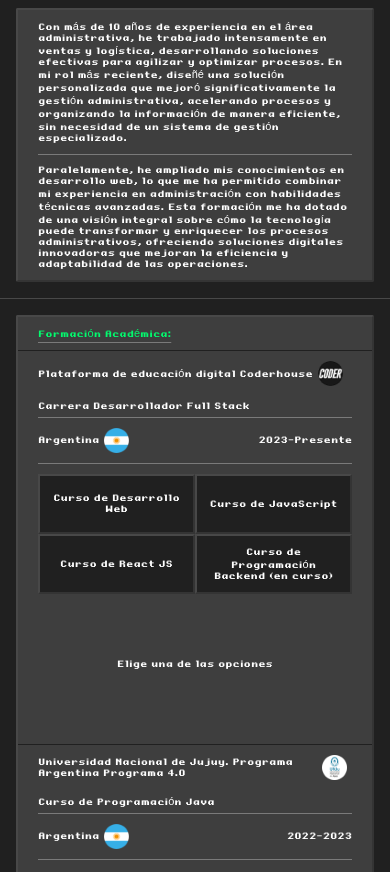
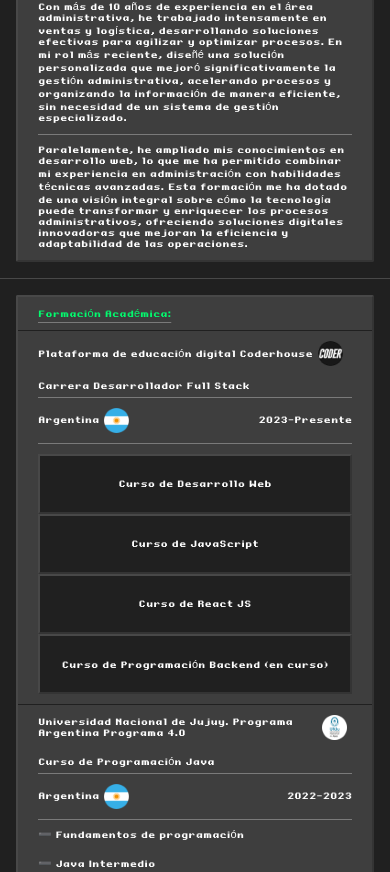
Before and after one commit to GonzaloAlvarezPorto/gonzaloAlvarezPorto, a React (Vite) app: page /#perfil in a window 390 px wide. Shown: the part 1125-1997 px from the top of the page. Built offline with nearby package versions, Linux system fonts and the light colour scheme.

Commit message:
Corrección de márgenes y cosas que se salían del eje

```diff
--- a/src/styles/main/_principalEducacion.scss
+++ b/src/styles/main/_principalEducacion.scss
@@ -79,7 +79,6 @@
                             align-items: center;
                             justify-content: space-between;
                             width: 100%;
-                            padding: 10px 0;
 
                             .temas__titulos {
                                 display: flex;
@@ -98,10 +97,9 @@
                                 display: flex;
                                 flex-direction: row;
                                 flex-wrap: wrap;
-                                width: 50%;
                                 justify-content: center;
                                 align-items: center;
-                                min-height: 100px;
+                                width: 100%;
 
                                 .curso__nombre {
                                     color: $blanco;
@@ -109,8 +107,8 @@
                                     align-items: center;
                                     justify-content: center;
                                     padding: 8px;
-                                    width: 50%;
                                     height: 80px;
+                                    width: 25%;
                                     text-align: center;
                                     border-left: 2px solid $bordeIzquierdoOSuperior;
                                     border-right: 2px solid $bordeDerechoOInferior;
@@ -125,11 +123,10 @@
                             }
 
                             .cursos__grupo {
-                                display: flex;
+                                display: none;
                                 flex-direction: row;
                                 flex-wrap: wrap;
-                                width: 50%;
-                                min-height: 140px;
+                                width: 100%;
                                 justify-content: center;
                                 align-items: center;
 
@@ -172,6 +169,10 @@
                                     }
                                 }
                             }
+
+                            .cursos__grupo.visible {
+                                display: flex;
+                            }
                         }
                     }
                 }
@@ -197,7 +198,7 @@
                     align-items: center;
                     padding: 10px 0;
 
-                    .item__titulo{
+                    .item__titulo {
                         margin-right: 1rem;
                     }
 
@@ -230,7 +231,7 @@
                             }
                         }
                     }
-               }
+                }
             }
         }
     }
--- a/src/styles/main/_principalEducacionQuery.scss
+++ b/src/styles/main/_principalEducacionQuery.scss
@@ -8,16 +8,24 @@
                     .formacionProfesional__educacion {
                         .educacion__temas {
                             .temas__contenedor {
+                                .temas__titulos {
+                                    flex-direction: column;
+                                }
+
                                 .cursos__nombres {
                                     flex-direction: column;
+                                    width: 100%;
+                                    flex-wrap: wrap;
 
                                     .curso__nombre {
                                         font-size: 11px;
                                         width: 100%;
+                                        height: 60px;
                                     }
                                 }
 
                                 .cursos__grupo {
+                                    width: 100%;
 
                                     .temas__grupo {
                                         .temas__herramientas {
@@ -38,69 +46,43 @@
                     }
                 }
             }
-        }
-    }
-}
 
-@media (max-width:600px) {
-    .cuerpo__formacionProfesional {
-        .formacionProfesional__contenedor {
-            .formacionProfesional__cursos {
-                .formacionProfesional__item {
-                    .formacionProfesional__educacion {
-                        .educacion__temas {
-                            .temas__contenedor {
-                                flex-direction: column;
-
-                                .cursos__nombres {
-                                    flex-direction: row;
-                                    width: 100%;
-                                    flex-wrap: wrap;
-
-                                    .curso__nombre {
-                                        font-size: 11px;
-                                        width: 50%;
-                                        height: 60px;
-                                    }
-                                }
-
-                                .cursos__grupo {
-                                    width: 100%;
-
-                                    .temas__grupo {
-                                        .temas__herramientas {
-                                            .herramientas__nombre {
-                                                .herramientas__imagen {
-                                                    height: 25px;
-                                                }
-                                            }
-                                        }
-                                    }
-                                }
-                            }
-                        }
-                    }
-                }
-            }
 
             .formacionProfesional__habilidades {
                 .habilidades__item {
                     .item__contenedor {
                         flex-direction: column;
 
-                        .contenedor__nivel{
-                            margin: 0 0 10px 0;
-                        }
-                        .item__titulo{
-                            margin: 0 0 1rem 0;
+                        .contenedor__nivel {
+                            padding: 10px 0;
+                            flex-direction: column;
+                            border-bottom: 1px solid $sombrasLetrasOSubrayado;
+                            width: 100%;
+
+                            .item__nivel {
+                                margin: 3px;
+                            }
+
+                            p {
+                                margin: 3px;
+                            }
                         }
 
-                        .item__logo{
-                            margin: 0 0 1rem 0;
+                        .item__titulo {
+                            margin: 0;
+                            padding: 0 0 0.5rem 0;
+                            width: 100%;
+                            text-align: center;
+                            border-bottom: 1px solid $sombrasLetrasOSubrayado;
                         }
 
-                        .item__descripcion{
+                        .item__logo {
+                            margin: 1rem 0;
+                        }
+
+                        .item__descripcion {
                             padding: 0;
+                            text-align: center;
                         }
                     }
                 }
--- a/src/styles/noViews/_generales.scss
+++ b/src/styles/noViews/_generales.scss
@@ -5,18 +5,20 @@
     scroll-behavior: smooth;
 }
 
-.borrarBordeInferiorYPadding {
-    border-bottom: 0px !important;
-    padding-bottom: 0px !important;
+.sinBordeInferior{
+    border-bottom: 0 !important;
 }
 
-.borrarBordeInferiorEducacion {
-    margin-bottom: 0px !important;
-    padding-bottom: 0px !important;
+.sinPaddingInferior{
+    padding-bottom: 0 !important;
 }
 
-.borrarBordeInferior{
-    margin-bottom: 0 !important;
+.sinBorde{
+    border:0 !important;
+}
+
+.sinMarginInferior{
+    margin-bottom: 0px !important;
 }
 
 .sinPaddingSuperior {
@@ -24,7 +26,7 @@
 }
 
 .contenedorCoderHouse{
-    min-height: 200px !important;
+    padding: 10px 0;
 }
 
 html,body{
--- a/src/views/main/mainViews/Educacion.jsx
+++ b/src/views/main/mainViews/Educacion.jsx
@@ -3,12 +3,9 @@ import educacion from '../../../data/educacion.json';
 import { CartContext } from '../../../context/CartContext';
 
 export const Educacion = () => {
-
     const formacion = educacion.formacion || [];
-
     const herramientas = educacion.herramientasDeMicrosoftOffice || [];
-
-    const idiomas = educacion.idiomas || []
+    const idiomas = educacion.idiomas || [];
 
     // Estado para almacenar el curso seleccionado
     const [cursoSeleccionado, setCursoSeleccionado] = useState(null);
@@ -29,7 +26,7 @@ export const Educacion = () => {
 
     return (
         <>
-            <div className="cuerpo__formacionProfesional">
+            <div className="cuerpo__formacionProfesional sinPaddingInferior">
                 <div className='formacionProfesional__contenedor' onMouseEnter={onMouseEnterCoderHouse} onMouseLeave={onMouseEnPagina}>
                     <p className='formacionProfesional__encabezado'>
                         Formación Académica:
@@ -59,8 +56,7 @@ export const Educacion = () => {
                                                     </ul>
                                                 </div>
                                             ) : (
-                                                <div className='temas__contenedor contenedorCoderHouse' >
-
+                                                <div className='temas__contenedor contenedorCoderHouse'>
                                                     <div className='cursos__nombres'>
                                                         {Object.keys(item.temas).map((curso, idx) => (
                                                             <button
@@ -74,12 +70,12 @@ export const Educacion = () => {
                                                             </button>
                                                         ))}
                                                     </div>
-                                                    <div className='cursos__grupo'>
+                                                    <div className={`cursos__grupo ${cursoSeleccionado ? 'visible' : 'none'}`}>
                                                         {cursoSeleccionado ? (
                                                             Object.entries(item.temas).map(([curso, temas], idx) => (
                                                                 curso === cursoSeleccionado && (
                                                                     <div className='temas__grupo' key={idx}>
-                                                                        <ul className='temas__herramientas'>
+                                                                        <ul className='temas__herramientas sinMarginInferior'>
                                                                             {temas.map((tema, temaIdx) => (
                                                                                 <li className='herramientas__nombre' key={temaIdx}>
                                                                                     <img className='herramientas__imagen' src={tema.imagen} alt={tema.nombre} />
@@ -123,7 +119,7 @@ export const Educacion = () => {
                         ))}
                     </div>
                 </div>
-                <div className="borrarBordeInferiorEducacion formacionProfesional__contenedor">
+                <div className="formacionProfesional__contenedor">
                     <p className='formacionProfesional__encabezado'>
                         Idiomas:
                     </p>
@@ -140,7 +136,7 @@ export const Educacion = () => {
                                             </div>
                                             <p>{idioma.nivelOral}</p>
                                         </div>
-                                        <div className='contenedor__nivel borrarBordeInferior'>
+                                        <div className='sinBordeInferior sinPaddingInferior contenedor__nivel'>
                                             <p className='item__nivel'>Nivel Escrito:</p>
                                             <div className='contenedor__item__nivelAvanzado'>
                                                 <div className='item__nivelAvanzado'></div>
```
Also changed, not shown: src/views/main/mainViews/Perfil.jsx (+4 -4 lines).
